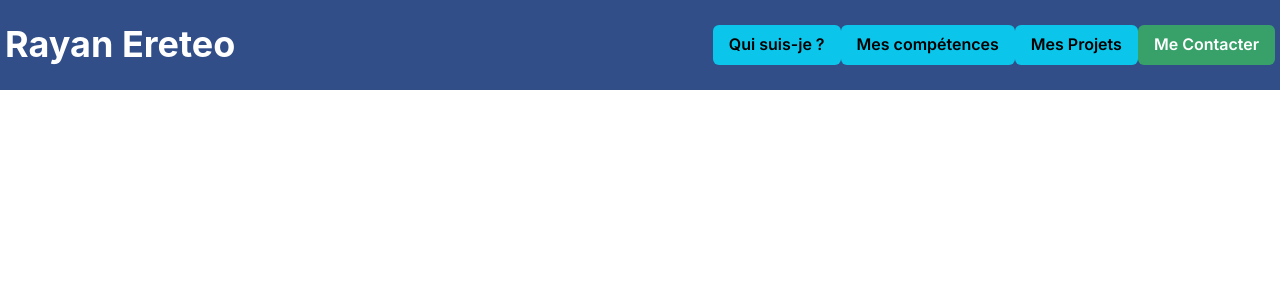
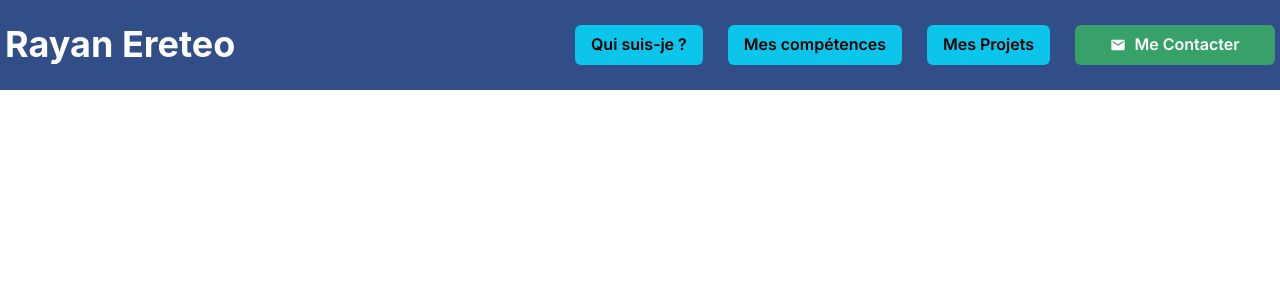
Before and after one commit to RayanEreteo/portfolio, a Next.js app: page / in a window 1280 px wide. Shown: the top 300 px of the page. Built offline with nearby package versions, Linux system fonts and the light colour scheme.

Commit message:
Installation de "react-icons"

```diff
--- a/components/Navbar.tsx
+++ b/components/Navbar.tsx
@@ -1,15 +1,16 @@
 import { Box, Button, Flex, Heading } from "@chakra-ui/react"
+import { MdEmail } from "react-icons/md"
 
 function Navbar() {
   return (
     <nav>
         <Flex className="navbar" p={"5px"} h={"90px"} background={"#314E89"} color={"white"} alignItems={"center"} justifyContent={"space-between"}>
             <Heading>Rayan Ereteo</Heading>
-            <Flex className="navbar-buttons-container">
+            <Flex w={"700px"} justifyContent={'space-between'} className="navbar-buttons-container">
                 <Button colorScheme="cyan">Qui suis-je ?</Button>
                 <Button colorScheme="cyan">Mes compétences</Button>
                 <Button colorScheme="cyan">Mes Projets</Button>
-                <Button colorScheme="green">Me Contacter</Button>
+                <Button colorScheme="green" w={"200px"} leftIcon={<MdEmail></MdEmail>}>Me Contacter</Button>
             </Flex>
         </Flex>
     </nav>
--- a/package.json
+++ b/package.json
@@ -15,7 +15,8 @@
     "framer-motion": "^11.0.5",
     "next": "14.1.0",
     "react": "^18",
-    "react-dom": "^18"
+    "react-dom": "^18",
+    "react-icons": "^5.0.1"
   },
   "devDependencies": {
     "@types/node": "^20",
```
Also changed, not shown: 1 other file (tests, documents, lock files or other folders).
